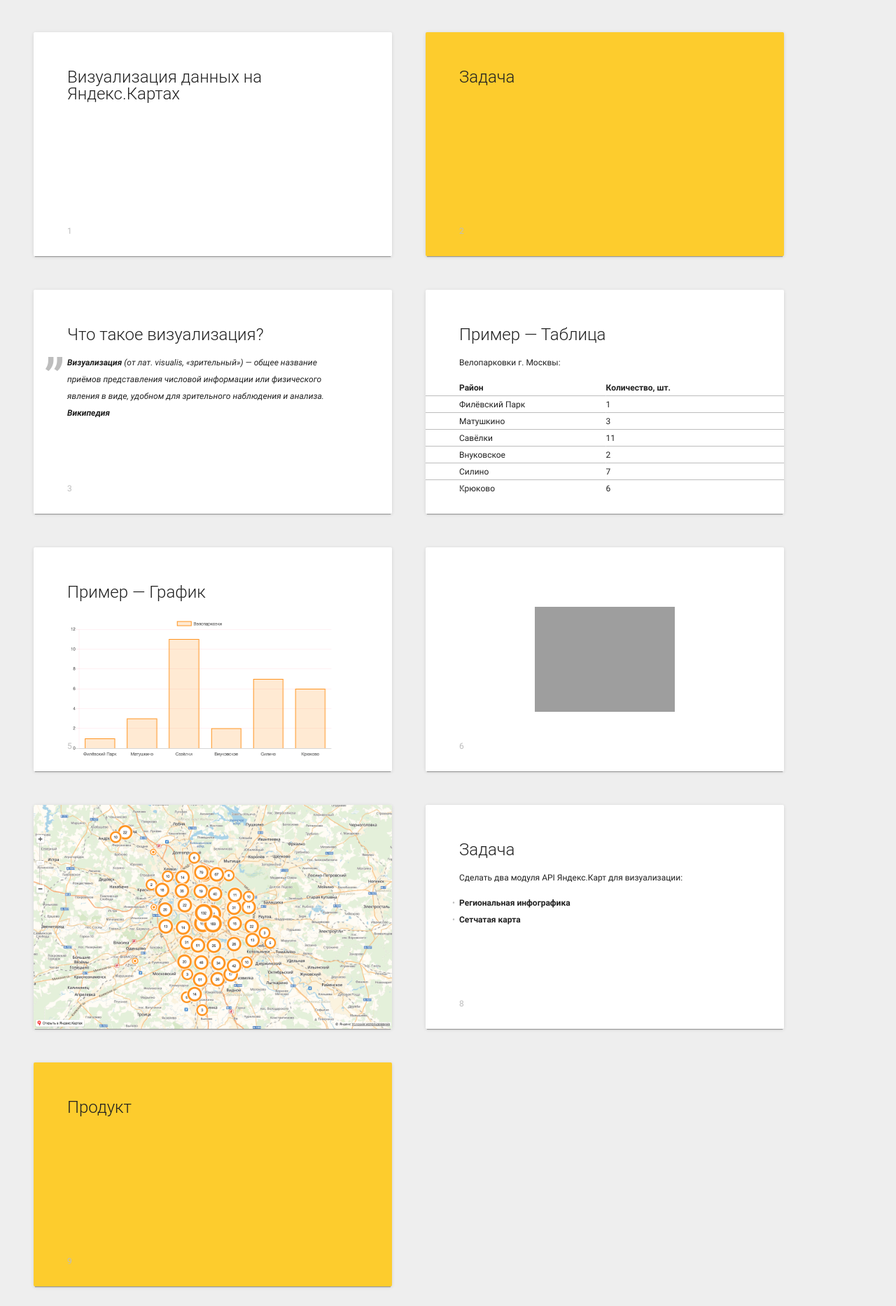
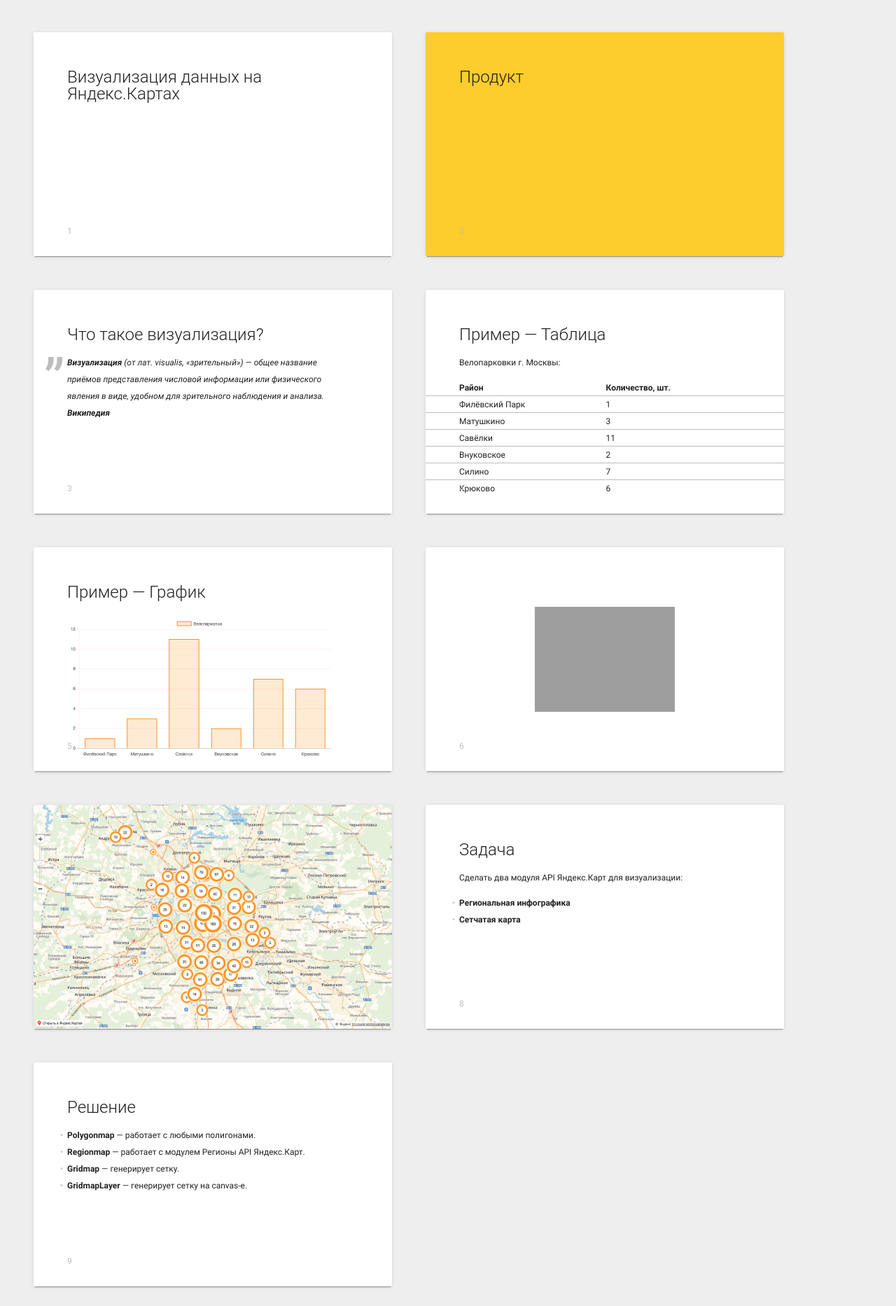
Before and after one commit to yandex-shri-fx-team/talks, a website: page src/presentation/index.html in a window 1280 px wide. Shown: the part 194-2060 px from the top of the page at 70% size. Drawn offline with Linux system fonts and the light colour scheme; grey boxes are pictures that could not be loaded.

Commit message:
fix product cover slide

```diff
--- a/src/presentation/index.html
+++ b/src/presentation/index.html
@@ -19,7 +19,7 @@
     </section>
 
 	<section class="slide slide-cover" style="background-color: #fdcc2d;">
-        <h2 class="center">Задача</h2>
+        <h2 class="center">Продукт</h2>
     </section>
 
 	<section class="slide">
@@ -93,10 +93,6 @@
             <li><strong>Региональная инфографика</strong></li>
             <li><strong>Cетчатая карта</li>
         </ul>
-    </section>
-
-	<section class="slide slide-cover" style="background-color: #fdcc2d;">
-        <h2 class="center">Продукт</h2>
     </section>
 
 	<section class="slide">
```
